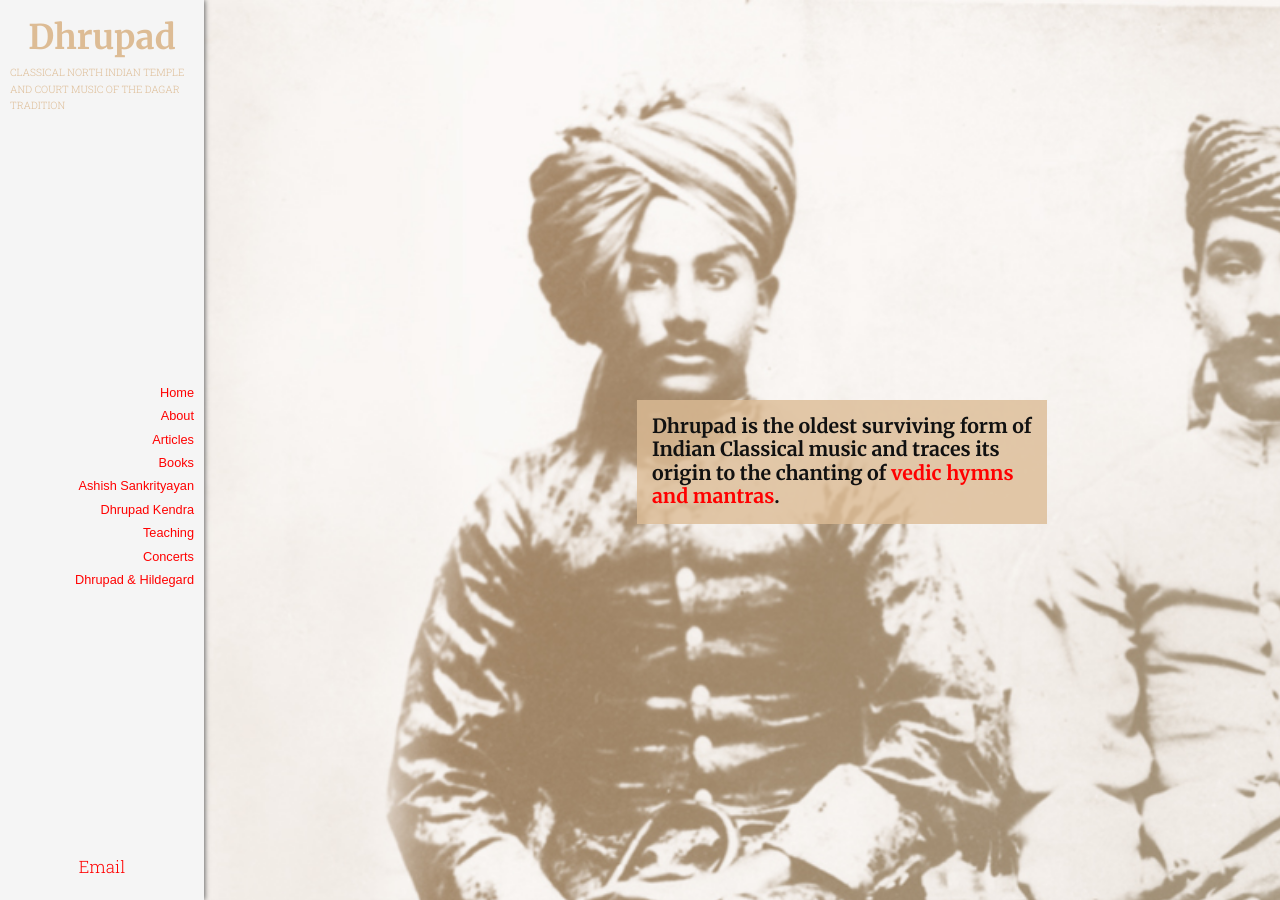
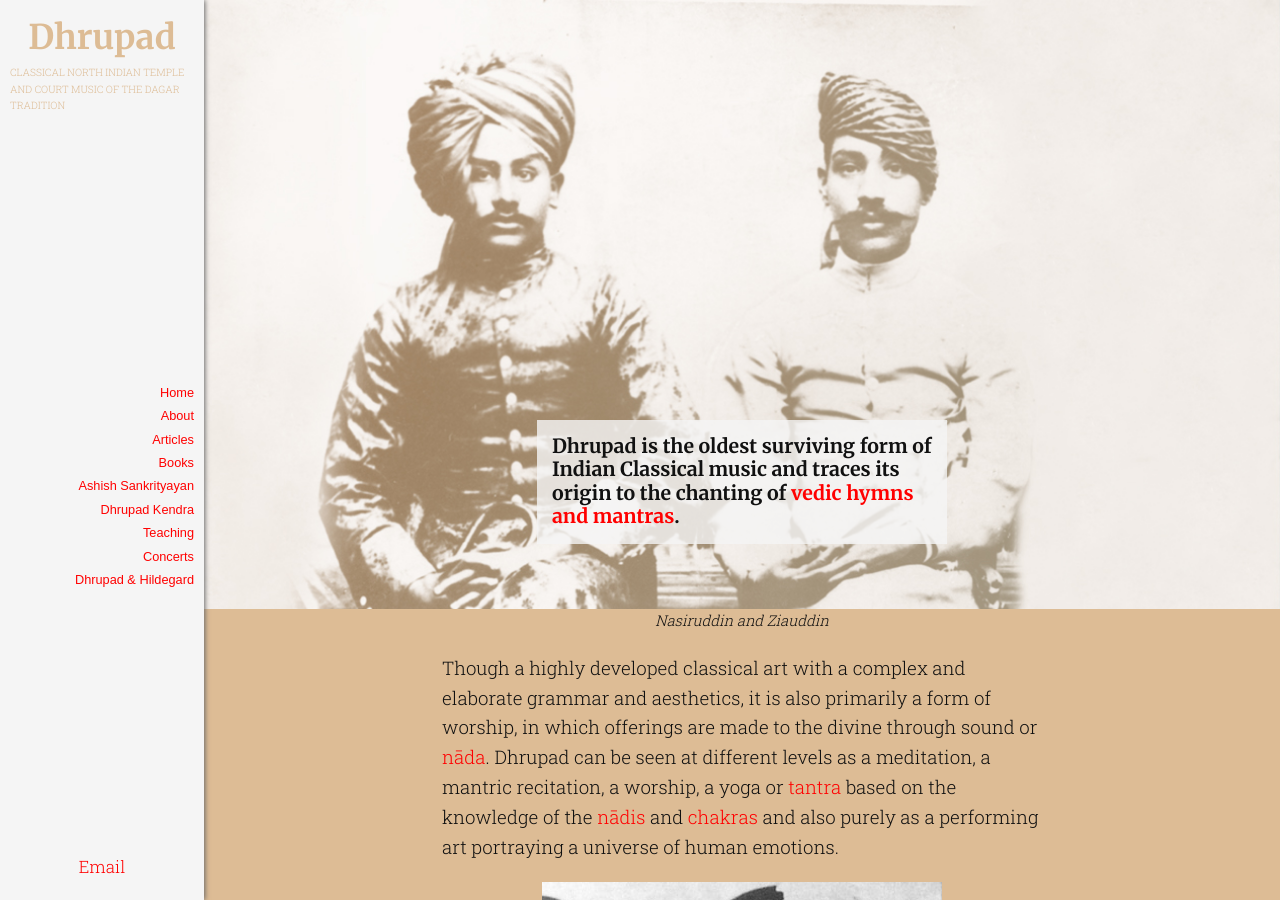
Before and after one commit to sama66/q2, a Jekyll site: the page built from index.html, in a window 1280 px wide and 900 px high. Built offline with Jekyll 4.4.1, drawn with Linux system fonts in a browser that asks for light colours.

Commit message:
frontpage

```diff
--- a/_sass/_frontpage.scss
+++ b/_sass/_frontpage.scss
@@ -1,21 +1,22 @@
 .about {
-  background: url(/q2/img/nasiruddin-ziauddin.jpg) #666;
-  height: 100vh;
-  background-size: cover;
-  padding-bottom: 100px;
+  background: url(/q2/img/nasiruddin-ziauddin.jpg);
+  background-size:100%;
+  background-repeat: no-repeat;
   display: flex;
   justify-content:center;
+  align-items: flex-end;
 
   .splash {
-    padding-top: 400px;
-    padding-left: 200px;
+    padding-top: 420px;
+    padding-bottom: 50px;
   }
 
   h1 {
     width: 380px;
     line-height: 1.2;
     font-size: 115%;
-    background: rgba(221, 188, 149, 0.8);;
+//    background: rgba(221, 188, 149, 0.8);
+    background: rgba(245, 245, 245, 0.8);
     padding: 15px;
   }
 }
```
